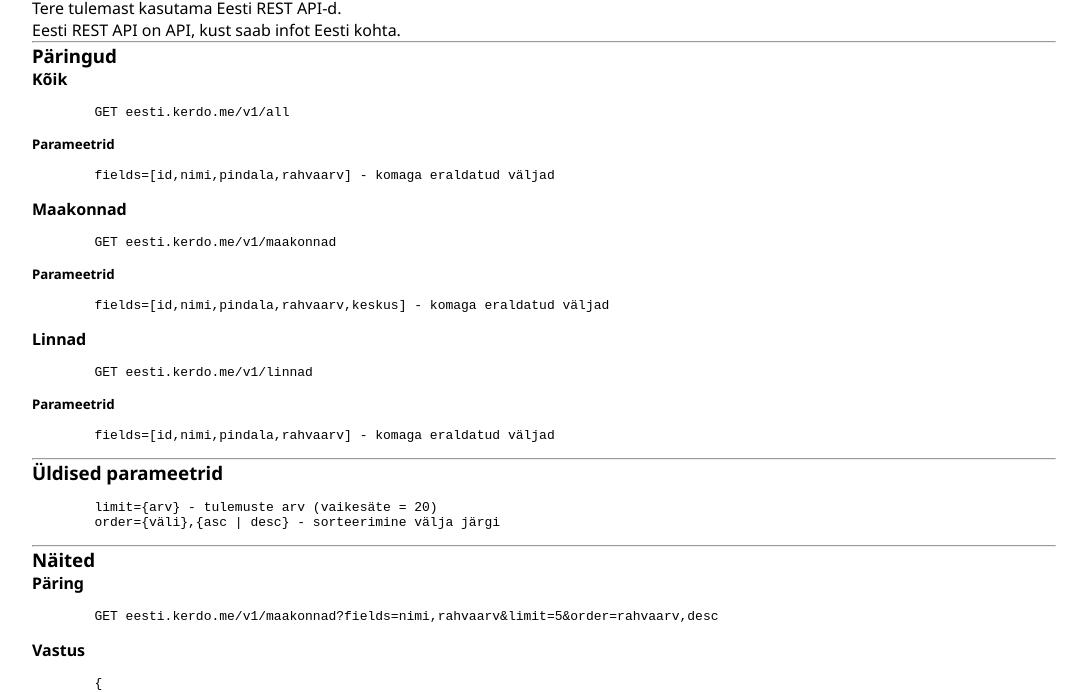
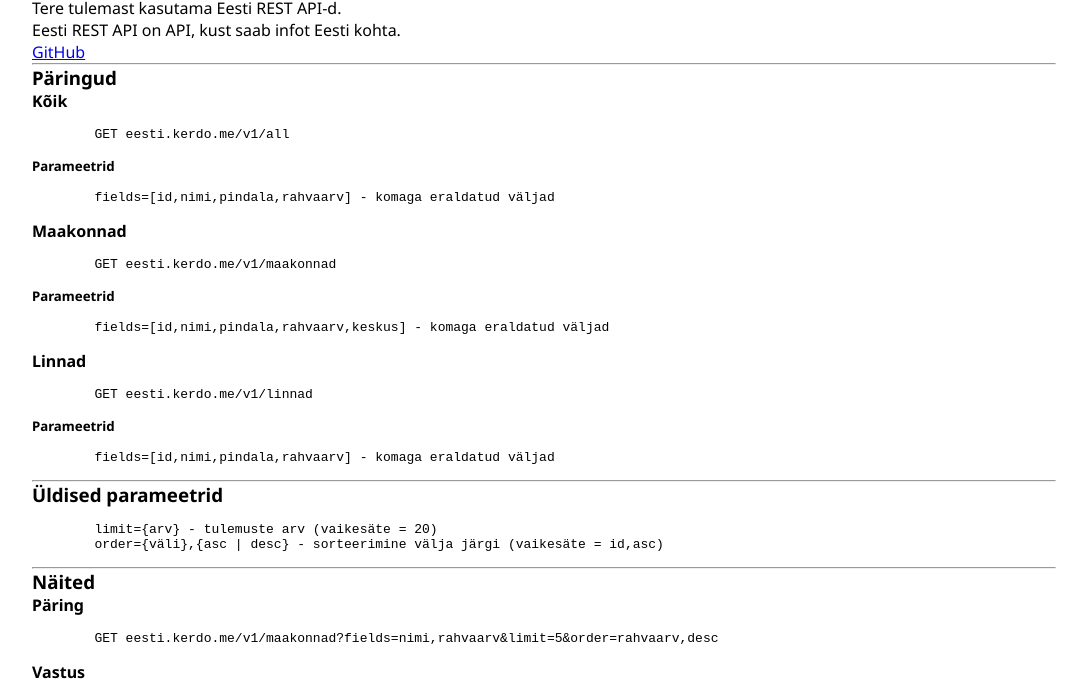
Before and after one commit to kerdokurs/rest-eesti, a website: page public/index.html in a window 1280 px wide. Shown: the part 46-738 px from the top of the page, without its empty margins (96-1183 px from the left). Drawn offline with Linux system fonts and the light colour scheme.

Commit message:
:sparkles: lisatud GitHub link

```diff
--- a/public/index.html
+++ b/public/index.html
@@ -15,6 +15,11 @@
       <h1>Eesti REST API</h1>
       <p>Tere tulemast kasutama Eesti REST API-d.</p>
       <p>Eesti REST API on API, kust saab infot Eesti kohta.</p>
+      <p>
+        <a href="https://github.com/kerdokurs/rest-eesti" target="_blank"
+          >GitHub</a
+        >
+      </p>
       <hr />
       <h3>Päringud</h3>
       <h4>Kõik</h4>
@@ -45,7 +50,7 @@
       <h3>Üldised parameetrid</h3>
       <pre><code>
         limit={arv} - tulemuste arv (vaikesäte = 20)
-        order={väli},{asc | desc} - sorteerimine välja järgi
+        order={väli},{asc | desc} - sorteerimine välja järgi (vaikesäte = id,asc)
       </code></pre>
       <hr />
       <h3>Näited</h3>
```
